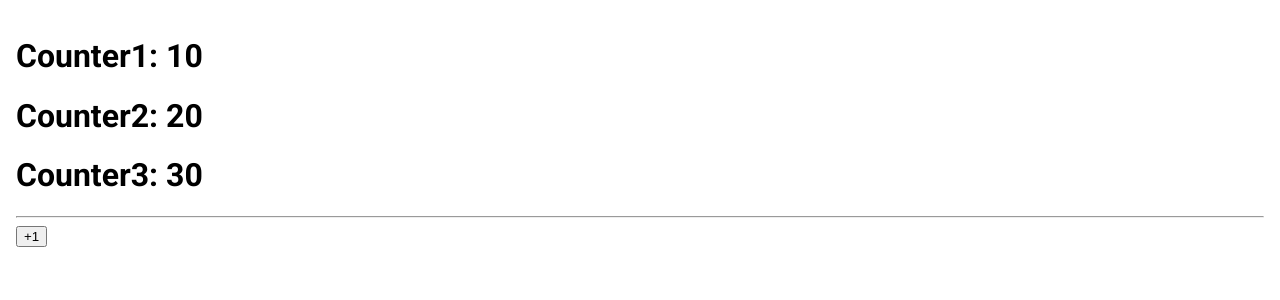
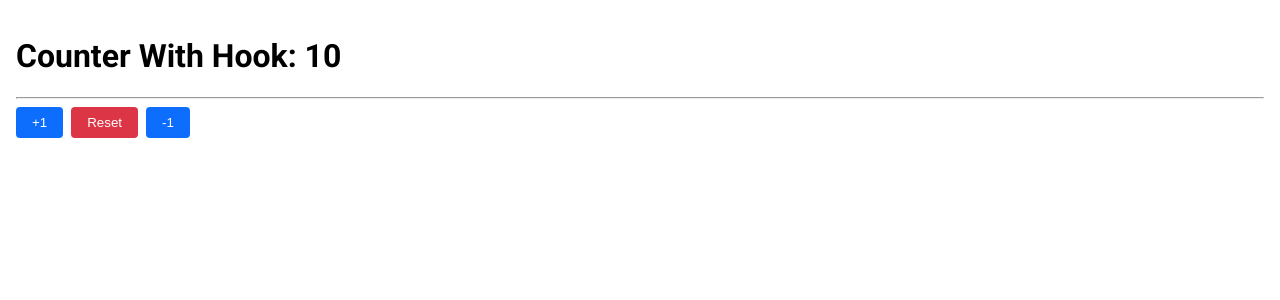
Before and after one commit to edgon85/HookApp-TODO, a React (Vite) app: page / in a window 1280 px wide. Shown: the top 300 px of the page. Built offline with nearby package versions, Linux system fonts and the light colour scheme.

Commit message:
custom hook => useCounter

```diff
--- /dev/null
+++ b/src/01-useState/CounterWithCustomHook.jsx
@@ -0,0 +1,18 @@
+import { useCounter } from "../hooks/useCounter"
+
+
+export const CounterWithCustomHook = () => {
+
+
+  const { counter, increment, decrement, reset } = useCounter(10);
+
+  return (
+    <>
+      <h1>Counter With Hook: {counter}</h1>
+      <hr />
+      <button className="button is-primary" onClick={() => increment()} >+1</button>
+      <button className="button  is-danger" onClick={reset} >Reset</button>
+      <button className="button is-primary" onClick={() => decrement(2)} >-1</button>
+    </>
+  )
+}
--- /dev/null
+++ b/src/hooks/useCounter.js
@@ -0,0 +1,25 @@
+import { useState } from "react"
+
+export const useCounter = (initialValue = 0) => {
+
+  const [counter, setCounter] = useState(initialValue);
+
+  const increment = (value = 1)  =>  {
+    setCounter(counter + value);
+  }
+
+  const decrement = (value = 1) => {
+    counter != 0 ? setCounter(counter - value ) : 0;
+  }
+
+  const reset = () => {
+    setCounter(0);
+  }
+
+  return {
+    counter,
+    increment,
+    decrement,
+    reset
+  }
+}
--- a/src/index.css
+++ b/src/index.css
@@ -7,5 +7,28 @@
 body {
   margin: 0;
   padding: 1rem;
+}
 
+
+.button {
+  background-color: transparent;
+   color: white;
+   padding-block: .5rem;
+   padding-inline: 1rem;
+   border: none;
+   border-radius: 0.25rem;
+   cursor: pointer;
+   margin-inline-end: .5rem;
 }
+
+.button:active{
+  transform: scale(0.9);
+}
+
+.is-primary{
+  background-color: #0d6efd;
+}
+
+.is-danger{
+  background-color: #dc3545;
+}
--- a/src/main.jsx
+++ b/src/main.jsx
@@ -1,10 +1,10 @@
 import React from 'react'
 import ReactDOM from 'react-dom/client'
-import { CounterApp } from './01-useState/CouterApp'
+import { CounterWithCustomHook } from './01-useState/CounterWithCustomHook'
 import './index.css'
 
 ReactDOM.createRoot(document.getElementById('root')).render(
   <React.StrictMode>
-    <CounterApp />
+    <CounterWithCustomHook />
   </React.StrictMode>
 )
```
